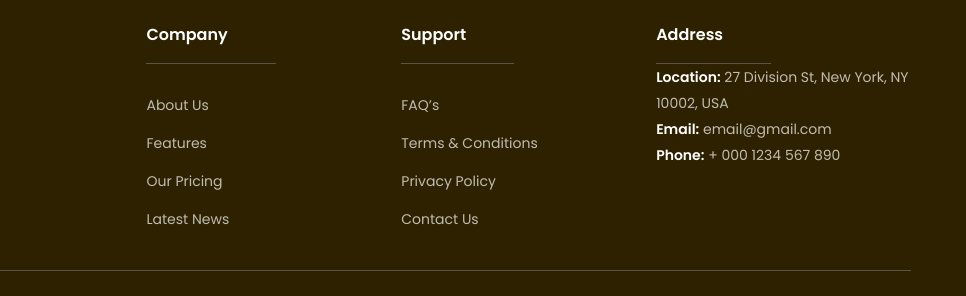
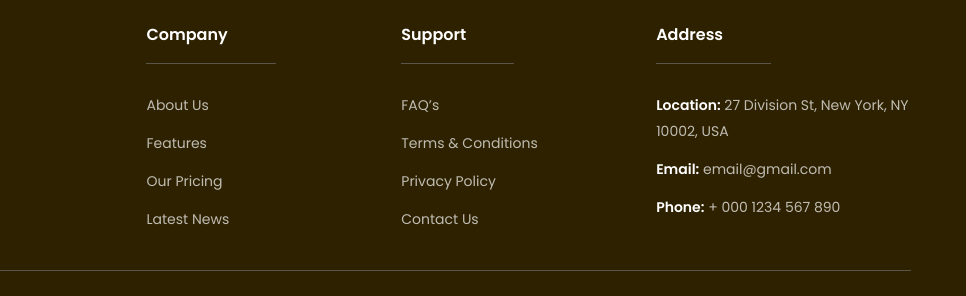
Before and after one commit to lamthanh-ebay/htmlcss-02, a plain HTML site: page index.html in a window 1280 px wide. Shown: the part 4753-5049 px from the top of the page, 314-1280 px from the left. Drawn offline with Linux system fonts and the light colour scheme.

Commit message:
Fig bug phần Footer Add, cho thông tin địa chỉ magin-top 28px

```diff
--- a/assets/css/style.css
+++ b/assets/css/style.css
@@ -798,13 +798,21 @@ a {
 }
 
 .footer-add {
+    margin-top: 28px;
+}
+
+.footer-add-item {
     color: #bfbcb2;
     font-size: 1.4rem;
     font-weight: 400;
     line-height: 2.6rem;
 }
 
-.footer-add b {
+.footer-add-item + .footer-add-item {
+    margin-top: 12px;
+}
+
+.footer-add-item b {
     color: #fff;
     font-weight: 600;
 }
--- a/index.html
+++ b/index.html
@@ -638,7 +638,7 @@
                 <div class="footer-wrap">
                     <div class="row">
                         <div class="column">
-                           <a href="#"> <img src="./assets/img/Logo-white.svg" alt="Lesson." class="logo-footer" /></a>
+                            <a href="#"> <img src="./assets/img/Logo-white.svg" alt="Lesson." class="logo-footer" /></a>
                             <p class="footer-desc">
                                 Need to help for your dream Career? trust us. With Lesson, study becomes a lot easier
                                 with us.
@@ -697,10 +697,11 @@
 
                         <div class="column">
                             <h4 class="footer-title">Address</h4>
-                            <p class="footer-add"><b>Location:</b> 27 Division St, New York, NY 10002, USA</p>
-                            <p class="footer-add"><b>Email:</b> email@gmail.com</p>
-                            <p class="footer-add"><b>Phone:</b> + 000 1234 567 890</p>
-                            </ul>
+                            <div class="footer-add">
+                                <p class="footer-add-item"><b>Location:</b> 27 Division St, New York, NY 10002, USA</p>
+                                <p class="footer-add-item"><b>Email:</b> email@gmail.com</p>
+                                <p class="footer-add-item"><b>Phone:</b> + 000 1234 567 890</p>
+                            </div>
                         </div>
                     </div>
 
```
